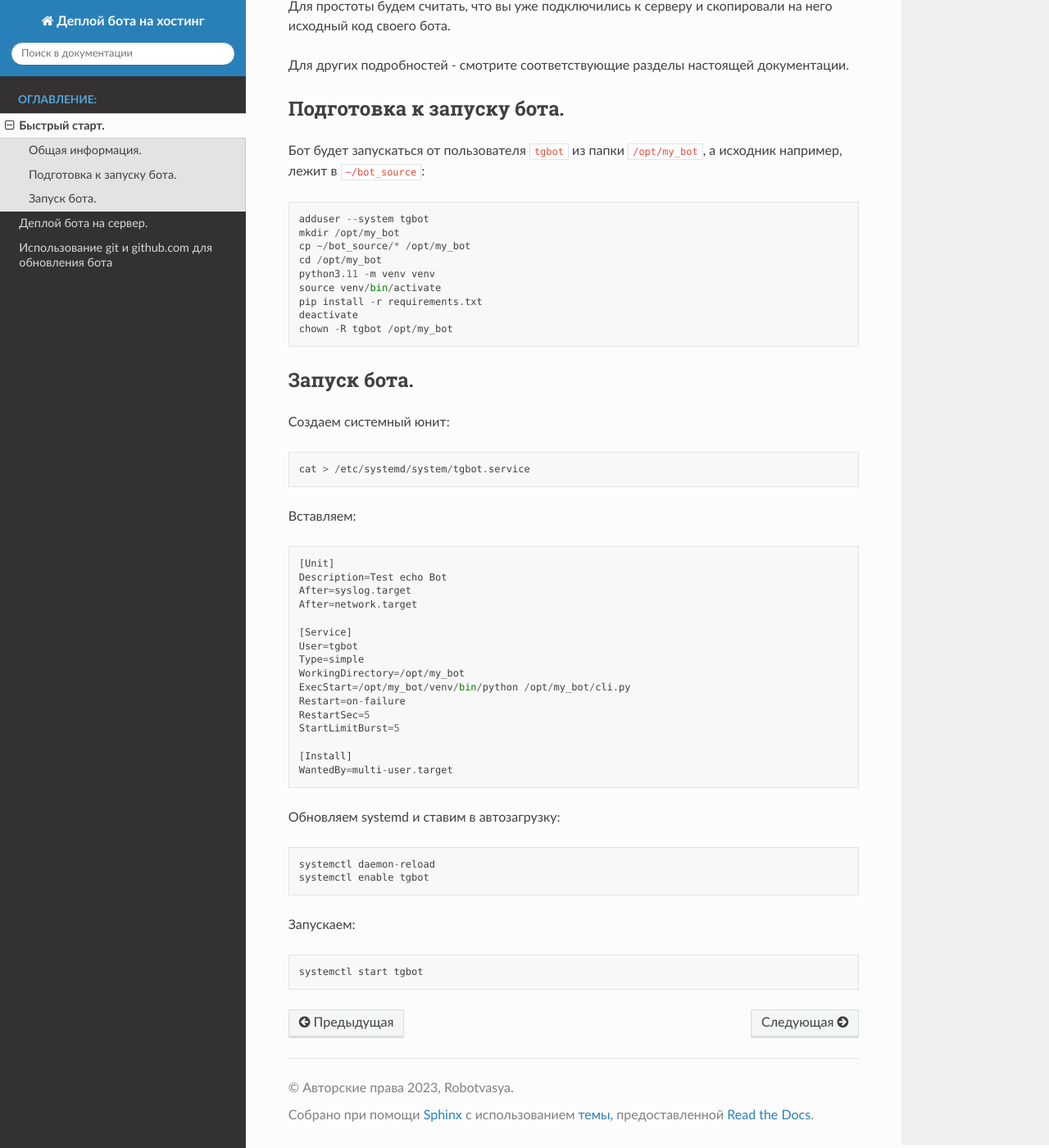
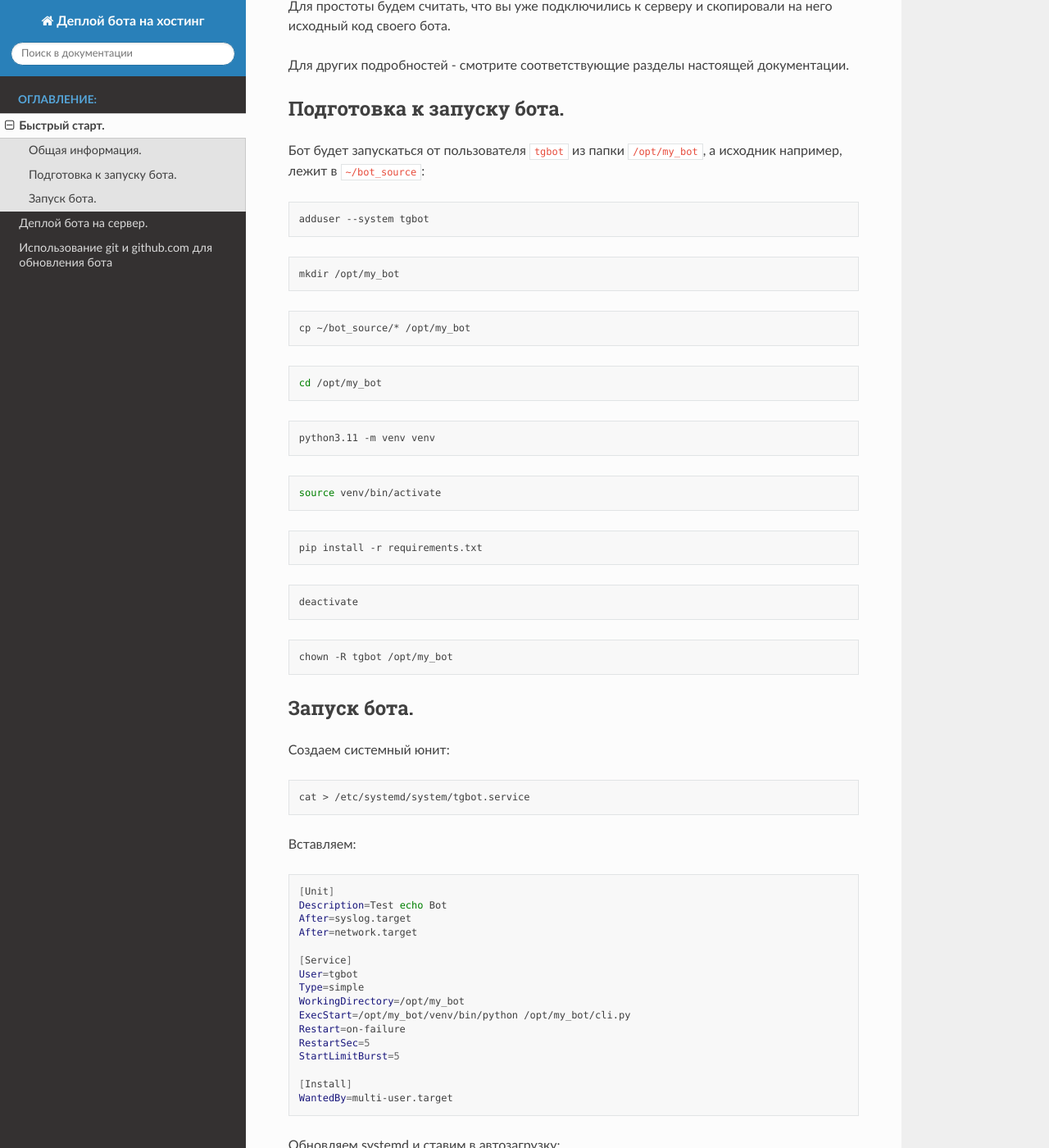
Before and after one commit to Robotvasya/bot_deploy_docs, a Sphinx documentation site: the page built from source/quick_start.rst, in a window 1280 px wide and 1400 px high, scrolled down 388 px. Shown: the whole window at 82% size. Built offline with Sphinx 7.4.7 and the Read the Docs theme 2.0.0, drawn with Linux system fonts in a browser that asks for light colours.

Commit message:
Update quick_start.rst
fix layout

```diff
--- a/source/quick_start.rst
+++ b/source/quick_start.rst
@@ -16,28 +16,57 @@
 Подготовка к запуску бота.
 --------------------------
 
-Бот будет запускаться от пользователя ``tgbot`` из папки ``/opt/my_bot``, а исходник например, лежит в ``~/bot_source``::
+Бот будет запускаться от пользователя ``tgbot`` из папки ``/opt/my_bot``, а исходник например, лежит в ``~/bot_source``:
+
+.. code-block:: bash
 
   adduser --system tgbot
+
+.. code-block:: bash
+
   mkdir /opt/my_bot
+
+.. code-block:: bash
+
   cp ~/bot_source/* /opt/my_bot
+
+.. code-block:: bash
+
   cd /opt/my_bot
+
+.. code-block:: bash
+
   python3.11 -m venv venv
+
+.. code-block:: bash
+
   source venv/bin/activate
+
+.. code-block:: bash
+
   pip install -r requirements.txt
+
+.. code-block:: bash
+
   deactivate
+
+.. code-block:: bash
+
   chown -R tgbot /opt/my_bot
-
 
 
 Запуск бота.
 ------------
 
-Создаем системный юнит::
+Создаем системный юнит:
+
+.. code-block:: bash
 
   cat > /etc/systemd/system/tgbot.service
 
-Вставляем::
+Вставляем:
+
+.. code-block:: bash
 
   [Unit]
   Description=Test echo Bot
@@ -56,11 +85,18 @@
   [Install]
   WantedBy=multi-user.target
 
-Обновляем systemd и ставим в автозагрузку::
+Обновляем systemd и ставим в автозагрузку:
+
+.. code-block:: bash
 
   systemctl daemon-reload
+
+.. code-block:: bash
+
   systemctl enable tgbot
 
-Запускаем::
+Запускаем:
+
+.. code-block:: bash
 
   systemctl start tgbot
```
